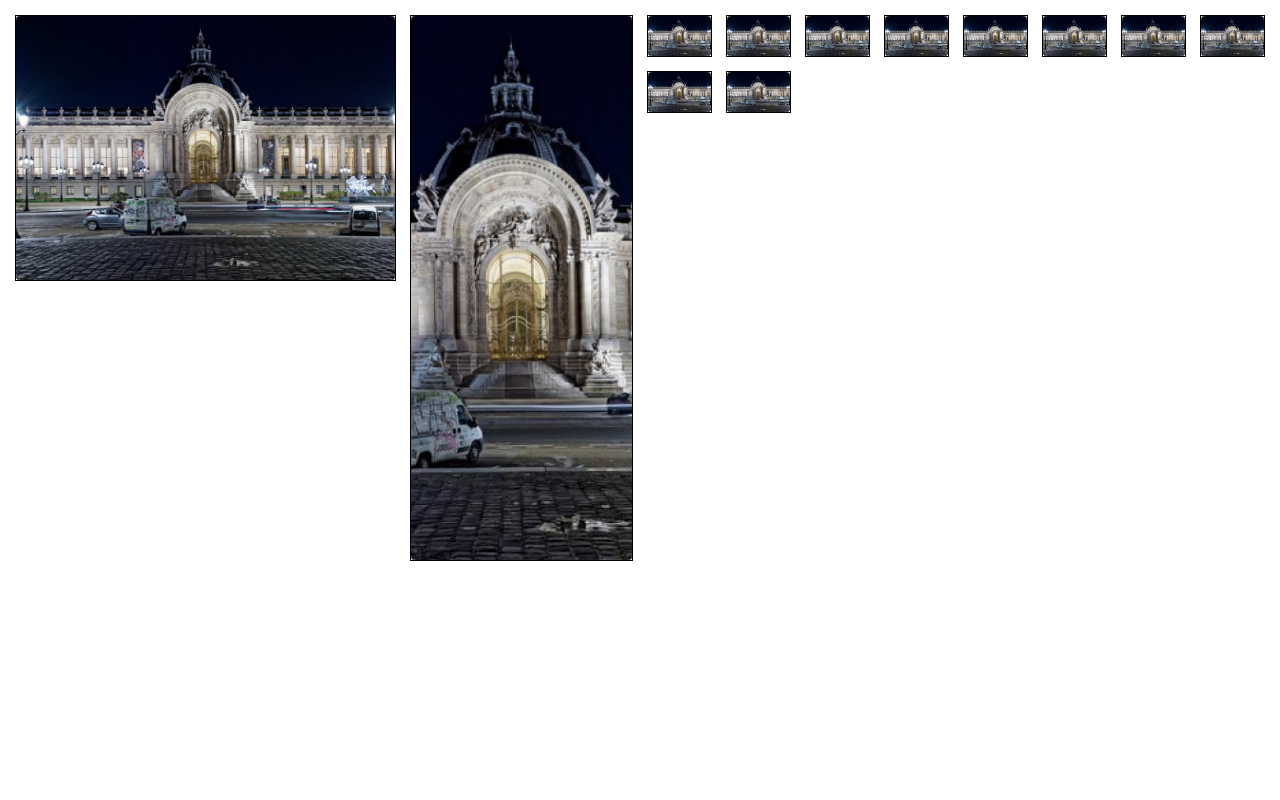
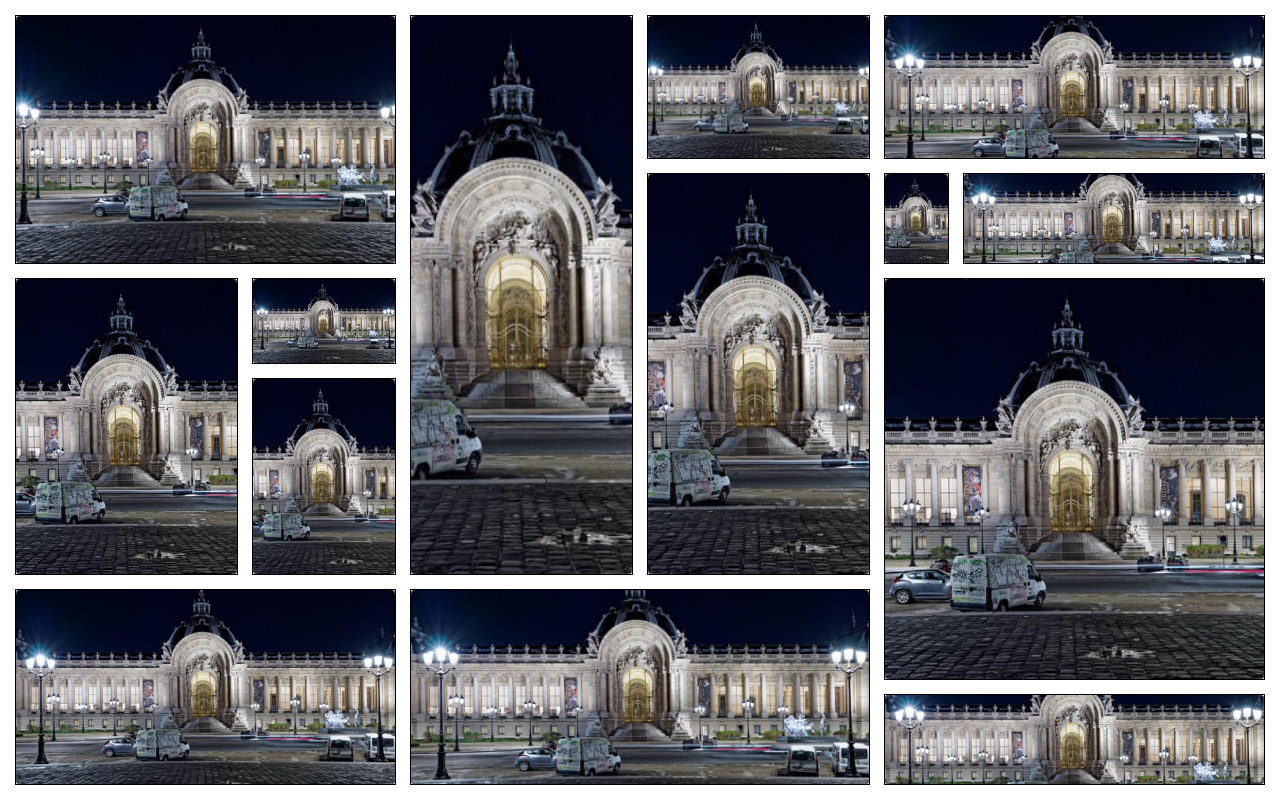
Before and after one commit to TLanetteRose/CSSMasonryGallery, a plain HTML site: page index.html in a window 1280 px wide. Drawn offline with Linux system fonts and the light colour scheme.

Commit message:
Cell layout
Signed-off-by: T. Lanette <TLPollard4516@gmail.com>

```diff
--- a/css/main.css
+++ b/css/main.css
@@ -33,11 +33,70 @@ img {
 /* Cell Styling */
 
 .cell--1 {
-    grid-column: 1/6;
-    grid-row: 1/6;
+    grid-column: 1 / 6;
+    grid-row: 1 / 6;
 }
 
 .cell--2 {
-    grid-column: 6/9;
-    grid-row: 1/11;
+    grid-column: 6 / 9;
+    grid-row: 1 / 11;
 }
+
+.cell--3 {
+    grid-column: 9 / 12;
+    grid-row: 1 / 4;
+}
+
+.cell--4 {
+    grid-column: 12 / -1;
+    grid-row: 1 / 4;
+}
+.cell--5 {
+    grid-column: 1 / 4;
+    grid-row: 6  /11;
+}
+
+.cell--6 {
+    grid-column: 4 / 6;
+    grid-row: 6 / 7;
+}
+
+.cell--7 {
+    grid-column: 4 / 6;
+    grid-row: 7 / 11;
+}
+
+.cell--8 {
+    grid-column: 1 / 6;
+    grid-row: 11 / -1;
+}
+
+.cell--9 {
+    grid-column: 6 / 12;
+    grid-row: 11 / -1;
+}
+
+.cell--10 {
+    grid-column: 9 / 12;
+    grid-row: 4 / 11;
+}
+
+.cell--11 {
+    grid-column: 12 / 13;
+    grid-row: 4 / 6;
+}
+
+.cell--12 {
+    grid-column: 13 / -1;
+    grid-row: 4 / 6;
+}
+
+.cell--13 {
+    grid-column: 12 / -1;
+    grid-row: 6 / 13;
+}
+
+.cell--14 {
+    grid-column: 12 / -1;
+    grid-row: 13 / -1;
+}
--- a/index.html
+++ b/index.html
@@ -48,12 +48,13 @@
             <figure class="cell cell--12">
                 <img src="../images/6a88-seb.jpg" alt="Location picture">
             </figure><!-- .cell--12 -->
+            <figure class="cell cell--13">
+                <img src="../images/6a88-seb.jpg" alt="Location picture">
+            </figure><!-- .cell--13 -->
+            <figure class="cell cell--14">
+                <img src="../images/6a88-seb.jpg" alt="Location picture">
+            </figure><!-- .cell--14 -->
         </section>
-
-
-
-
-
 
     </body>
 </html>
```
